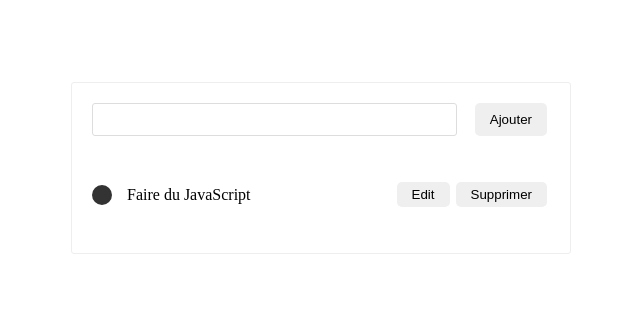
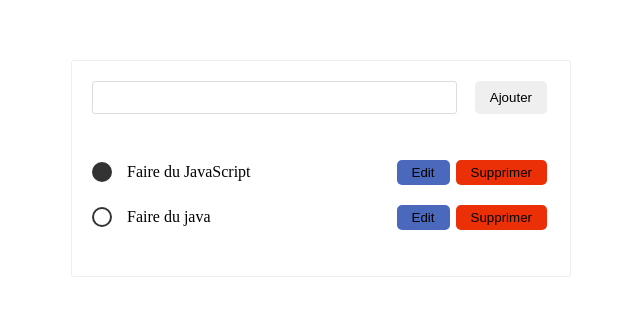
Before and after one commit to rafikize/JAVA_SCRIPT, a website built with Vite: page src/index.html in a window 1280 px wide. Shown: the part 232-548 px from the top of the page, without its empty margins (319-959 px from the left). Built offline with nearby package versions, Linux system fonts and the light colour scheme.

Commit message:
ToDO list version final

```diff
--- a/src/index.js
+++ b/src/index.js
@@ -22,6 +22,11 @@ const todos = [
   {
     text: "Faire du JavaScript",
     done: true,
+    editMode: false,
+  },
+  {
+    text: "Faire du java",
+    done: false,
     editMode: false,
   },
 ];
--- a/src/style.css
+++ b/src/style.css
@@ -58,6 +58,7 @@ li {
   display: flex;
   align-items: center;
   padding: 10px 0;
+  cursor: pointer;
 }
 
 li input {
@@ -66,6 +67,11 @@ li input {
 
 li p {
   flex: 1;
+}
+li:hover {
+  background: lightblue;
+  border-radius: 5px;
+  padding: 10px 0px 10px 5px;
 }
 
 li .todo {
@@ -78,4 +84,17 @@ li .todo {
 
 li .todo.done {
   background: #333;
+  text-decoration: line-through;
 }
+
+button.danger {
+  background: #eb2f06;
+}
+
+button.primary {
+  background: #4a69bd;
+}
+
+button.success {
+  background: #2ed573;
+}
```
Also changed, not shown: src/index.html (+1 -0 lines).
